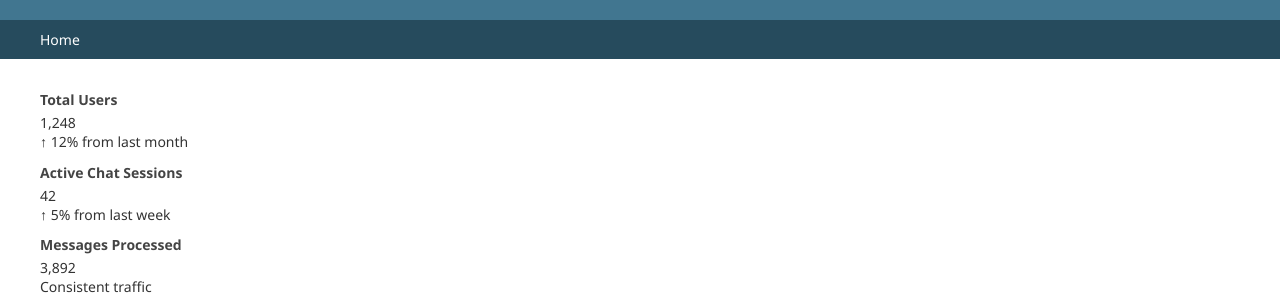
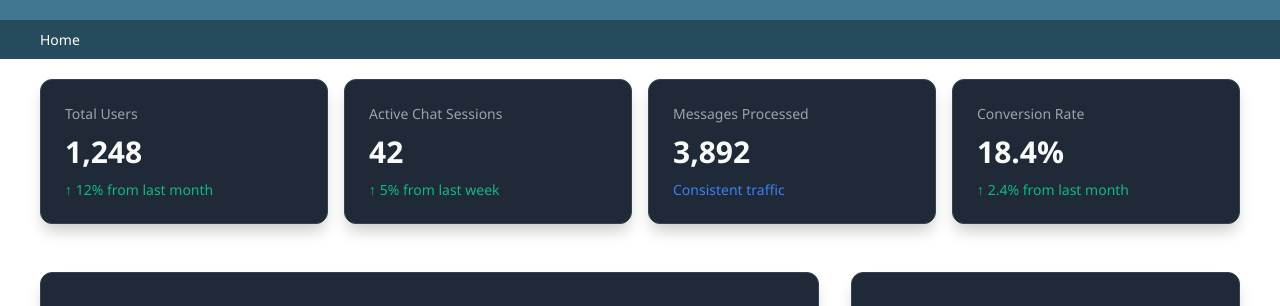
Before and after one commit to karthi3345/chatbot, a Django app: template templates/admin/index.html in a window 1280 px wide. Shown: the top 306 px of the page. Run offline with Django 5.2, Linux system fonts and the light colour scheme; the template is opened without the code that fills it, so the values that code supplies are empty; some libraries are stand-ins or nearby versions.

Commit message:
Fix admin dashboard dark theme, fix map visibility, and change site title to Spinix

```diff
--- a/config/settings.py
+++ b/config/settings.py
@@ -152,3 +152,9 @@ if os.getenv('VERCEL'):
     STATIC_URL = '/static/'
     # Vercel handles media differently, usually we skip local media in serverless
     MEDIA_ROOT = '/tmp/media'
+
+UNFOLD = {
+    "SITE_TITLE": "Spinix Admin",
+    "SITE_HEADER": "Spinix",
+    "SITE_URL": "/",
+}
--- a/templates/admin/index.html
+++ b/templates/admin/index.html
@@ -13,78 +13,129 @@
     <link rel="stylesheet" href="https://unpkg.com/leaflet@1.9.4/dist/leaflet.css" />
     <script src="https://unpkg.com/leaflet@1.9.4/dist/leaflet.js"></script>
 
-    <div class="flex flex-col gap-8">
+    <style>
+        /* Force styles since custom Tailwind classes might be purged by Unfold */
+        .dash-card {
+            background-color: #1f2937 !important;
+            border: 1px solid #374151 !important;
+            border-radius: 0.75rem;
+            padding: 1.5rem;
+            box-shadow: 0 10px 15px -3px rgba(0, 0, 0, 0.2);
+        }
+        .dash-title {
+            color: #9ca3af !important;
+            font-size: 0.875rem;
+            font-weight: 500;
+            margin-bottom: 0.5rem;
+        }
+        .dash-val {
+            color: #f9fafb !important;
+            font-size: 1.875rem;
+            font-weight: 700;
+        }
+        .dash-green { color: #10b981 !important; font-size: 0.875rem; margin-top: 0.5rem; }
+        .dash-blue { color: #3b82f6 !important; font-size: 0.875rem; margin-top: 0.5rem; }
+        .dash-grid {
+            display: grid;
+            grid-template-columns: repeat(1, minmax(0, 1fr));
+            gap: 1rem;
+            margin-bottom: 1rem;
+        }
+        @media (min-width: 768px) {
+            .dash-grid { grid-template-columns: repeat(4, minmax(0, 1fr)); }
+        }
+        .dash-row {
+            display: flex;
+            flex-direction: column;
+            gap: 2rem;
+            margin-bottom: 2rem;
+        }
+        @media (min-width: 1024px) {
+            .dash-row { flex-direction: row; }
+            .dash-col-2 { width: 66.666667%; }
+            .dash-col-1 { width: 33.333333%; }
+        }
+
+        /* Map fix */
+        #map {
+            height: 450px !important;
+            width: 100% !important;
+            border-radius: 0.5rem;
+            border: 1px solid #374151;
+            z-index: 10;
+        }
+    </style>
+
+    <div style="display:flex; flex-direction:column; gap:2rem;">
 
         <!-- Dashboard Widgets -->
-        <div class="grid grid-cols-1 md:grid-cols-4 gap-4 mb-4">
-            <div class="p-6 bg-white dark:bg-gray-800 rounded-lg shadow-sm border border-gray-100 dark:border-gray-700">
-                <h3 class="text-gray-500 dark:text-gray-400 text-sm font-medium">Total Users</h3>
-                <div class="text-3xl font-bold mt-2 text-gray-800 dark:text-white">1,248</div>
-                <div class="text-green-500 text-sm font-medium mt-2">↑ 12% from last month</div>
+        <div class="dash-grid">
+            <div class="dash-card">
+                <div class="dash-title">Total Users</div>
+                <div class="dash-val">1,248</div>
+                <div class="dash-green">↑ 12% from last month</div>
             </div>
-            <div class="p-6 bg-white dark:bg-gray-800 rounded-lg shadow-sm border border-gray-100 dark:border-gray-700">
-                <h3 class="text-gray-500 dark:text-gray-400 text-sm font-medium">Active Chat Sessions</h3>
-                <div class="text-3xl font-bold mt-2 text-gray-800 dark:text-white" id="sessionCount">42</div>
-                <div class="text-green-500 text-sm font-medium mt-2">↑ 5% from last week</div>
+            <div class="dash-card">
+                <div class="dash-title">Active Chat Sessions</div>
+                <div class="dash-val" id="sessionCount">42</div>
+                <div class="dash-green">↑ 5% from last week</div>
             </div>
-            <div class="p-6 bg-white dark:bg-gray-800 rounded-lg shadow-sm border border-gray-100 dark:border-gray-700">
-                <h3 class="text-gray-500 dark:text-gray-400 text-sm font-medium">Messages Processed</h3>
-                <div class="text-3xl font-bold mt-2 text-gray-800 dark:text-white" id="msgCount">3,892</div>
-                <div class="text-blue-500 text-sm font-medium mt-2">Consistent traffic</div>
+            <div class="dash-card">
+                <div class="dash-title">Messages Processed</div>
+                <div class="dash-val" id="msgCount">3,892</div>
+                <div class="dash-blue">Consistent traffic</div>
             </div>
-            <div class="p-6 bg-white dark:bg-gray-800 rounded-lg shadow-sm border border-gray-100 dark:border-gray-700">
-                <h3 class="text-gray-500 dark:text-gray-400 text-sm font-medium">Conversion Rate</h3>
-                <div class="text-3xl font-bold mt-2 text-gray-800 dark:text-white">18.4%</div>
-                <div class="text-green-500 text-sm font-medium mt-2">↑ 2.4% from last month</div>
+            <div class="dash-card">
+                <div class="dash-title">Conversion Rate</div>
+                <div class="dash-val">18.4%</div>
+                <div class="dash-green">↑ 2.4% from last month</div>
             </div>
         </div>
 
-        <div class="flex flex-col lg:flex-row gap-8">
+        <div class="dash-row">
             <!-- Charts Section -->
-            <div class="w-full lg:w-2/3 flex flex-col gap-8">
+            <div class="dash-col-2" style="display:flex; flex-direction:column; gap:2rem;">
                 <!-- Bar Chart -->
-                <div class="p-6 bg-white dark:bg-gray-800 rounded-lg shadow border border-gray-100 dark:border-gray-700">
-                    <h2 class="text-lg font-semibold mb-4 text-gray-800 dark:text-white">Weekly Traffic (Bar Chart)</h2>
+                <div class="dash-card">
+                    <h2 class="dash-title" style="font-size:1.125rem; color:#fff !important; margin-bottom:1rem;">Weekly Traffic</h2>
                     <canvas id="barChart" height="100"></canvas>
                 </div>
 
                 <!-- Line Graph -->
-                <div class="p-6 bg-white dark:bg-gray-800 rounded-lg shadow border border-gray-100 dark:border-gray-700">
-                    <h2 class="text-lg font-semibold mb-4 text-gray-800 dark:text-white">User Engagement Trend (Line Graph)</h2>
+                <div class="dash-card">
+                    <h2 class="dash-title" style="font-size:1.125rem; color:#fff !important; margin-bottom:1rem;">User Engagement Trend</h2>
                     <canvas id="lineChart" height="100"></canvas>
                 </div>
             </div>
 
             <!-- Map Section -->
-            <div class="w-full lg:w-1/3 flex flex-col gap-8">
-                <div class="p-6 bg-white dark:bg-gray-800 rounded-lg shadow border border-gray-100 dark:border-gray-700 h-full flex flex-col">
-                    <h2 class="text-lg font-semibold mb-4 text-gray-800 dark:text-white">Live User Activity Map</h2>
-                    <div id="map" class="flex-grow min-h-[400px] rounded-lg border border-gray-200 dark:border-gray-700 z-10"></div>
+            <div class="dash-col-1">
+                <div class="dash-card" style="height: 100%;">
+                    <h2 class="dash-title" style="font-size:1.125rem; color:#fff !important; margin-bottom:1rem;">Live User Activity</h2>
+                    <div id="map"></div>
                 </div>
             </div>
         </div>
 
-        <div class="mt-8">
-            <h2 class="text-xl font-bold mb-4 text-gray-800 dark:text-white">Standard Django Modules</h2>
-            <div class="flex flex-col lg:flex-row lg:gap-8">
-                <div class="grow">
-                    {% include "unfold/helpers/app_list_default.html" %}
-                </div>
-                {% include "unfold/helpers/history.html" %}
+        <div style="margin-top:2rem;">
+            <h2 style="font-size:1.25rem; font-weight:bold; color:#fff; margin-bottom:1rem;">Standard Django Modules</h2>
+            <div style="display:flex; flex-direction:column;">
+                {% include "unfold/helpers/app_list_default.html" %}
             </div>
         </div>
     </div>
 
     <script>
         document.addEventListener("DOMContentLoaded", function() {
-            // Colors matching Unfold Tailwind theme
-            const primaryColor = '#10B981'; // Emerald 500
-            const secondaryColor = '#6366F1'; // Indigo 500
-            const gridColor = document.documentElement.classList.contains('dark') ? '#374151' : '#E5E7EB';
-            const textColor = document.documentElement.classList.contains('dark') ? '#9CA3AF' : '#4B5563';
+            // Colors for dark theme
+            const primaryColor = '#10B981'; // Emerald
+            const secondaryColor = '#8b5cf6'; // Violet
+            const gridColor = '#374151'; // Gray-700
+            const textColor = '#9CA3AF'; // Gray-400
 
             Chart.defaults.color = textColor;
             Chart.defaults.scale.grid.color = gridColor;
+            Chart.defaults.scale.grid.borderColor = gridColor;
 
             // Bar Chart Config
             const barCtx = document.getElementById('barChart').getContext('2d');
@@ -96,13 +147,15 @@
                         label: 'New Users',
                         data: [65, 89, 72, 94, 110, 145, 120],
                         backgroundColor: primaryColor,
-                        borderRadius: 6
+                        borderRadius: 4
                     }]
                 },
                 options: {
                     responsive: true,
-                    plugins: {
-                        legend: { display: false }
+                    plugins: { legend: { display: false } },
+                    scales: {
+                        x: { grid: { display: false } },
+                        y: { border: { dash: [4, 4] } }
                     }
                 }
             });
@@ -114,10 +167,10 @@
                 data: {
                     labels: ['Week 1', 'Week 2', 'Week 3', 'Week 4'],
                     datasets: [{
-                        label: 'Messages Processed',
+                        label: 'Messages',
                         data: [3200, 3800, 3500, 4100],
                         borderColor: secondaryColor,
-                        backgroundColor: 'rgba(99, 102, 241, 0.1)',
+                        backgroundColor: 'rgba(139, 92, 246, 0.1)',
                         borderWidth: 3,
                         tension: 0.4,
                         fill: true
@@ -125,37 +178,47 @@
                 },
                 options: {
                     responsive: true,
-                    plugins: {
-                        legend: { display: false }
+                    plugins: { legend: { display: false } },
+                    scales: {
+                        x: { grid: { display: false } },
+                        y: { border: { dash: [4, 4] } }
                     }
                 }
             });
 
             // Leaflet Map Config
-            const map = L.map('map').setView([20.5937, 78.9629], 4); // Centered on India
+            // Fix icon path issues in some environments
+            delete L.Icon.Default.prototype._getIconUrl;
+            L.Icon.Default.mergeOptions({
+              iconRetinaUrl: 'https://cdnjs.cloudflare.com/ajax/libs/leaflet/1.9.4/images/marker-icon-2x.png',
+              iconUrl: 'https://cdnjs.cloudflare.com/ajax/libs/leaflet/1.9.4/images/marker-icon.png',
+              shadowUrl: 'https://cdnjs.cloudflare.com/ajax/libs/leaflet/1.9.4/images/marker-shadow.png',
+            });
 
-            L.tileLayer('https://{s}.basemaps.cartocdn.com/rastertiles/voyager/{z}/{x}/{y}{r}.png', {
-                attribution: '&copy; OpenStreetMap contributors &copy; CARTO'
+            const map = L.map('map').setView([20.5937, 78.9629], 4);
+
+            // Dark theme map tiles (CartoDB Dark Matter)
+            L.tileLayer('https://{s}.basemaps.cartocdn.com/dark_all/{z}/{x}/{y}{r}.png', {
+                attribution: '&copy; OpenStreetMap &copy; CARTO'
             }).addTo(map);
 
-            // Add dummy markers for activity
             const locations = [
-                [19.0760, 72.8777], // Mumbai
-                [28.7041, 77.1025], // Delhi
-                [12.9716, 77.5946], // Bangalore
-                [13.0827, 80.2707], // Chennai
-                [22.5726, 88.3639], // Kolkata
+                [19.0760, 72.8777], [28.7041, 77.1025], [12.9716, 77.5946],
+                [13.0827, 80.2707], [22.5726, 88.3639], [17.3850, 78.4867]
             ];
 
             locations.forEach(loc => {
                 L.circleMarker(loc, {
                     color: primaryColor,
                     fillColor: primaryColor,
-                    fillOpacity: 0.6,
-                    radius: 8
-                }).addTo(map)
-                .bindPopup('Active User session');
+                    fillOpacity: 0.7,
+                    radius: 8,
+                    weight: 2
+                }).addTo(map).bindPopup('Active User session');
             });
+
+            // Ensure map resizes correctly
+            setTimeout(() => { map.invalidateSize(); }, 500);
         });
     </script>
 {% endblock %}
```
